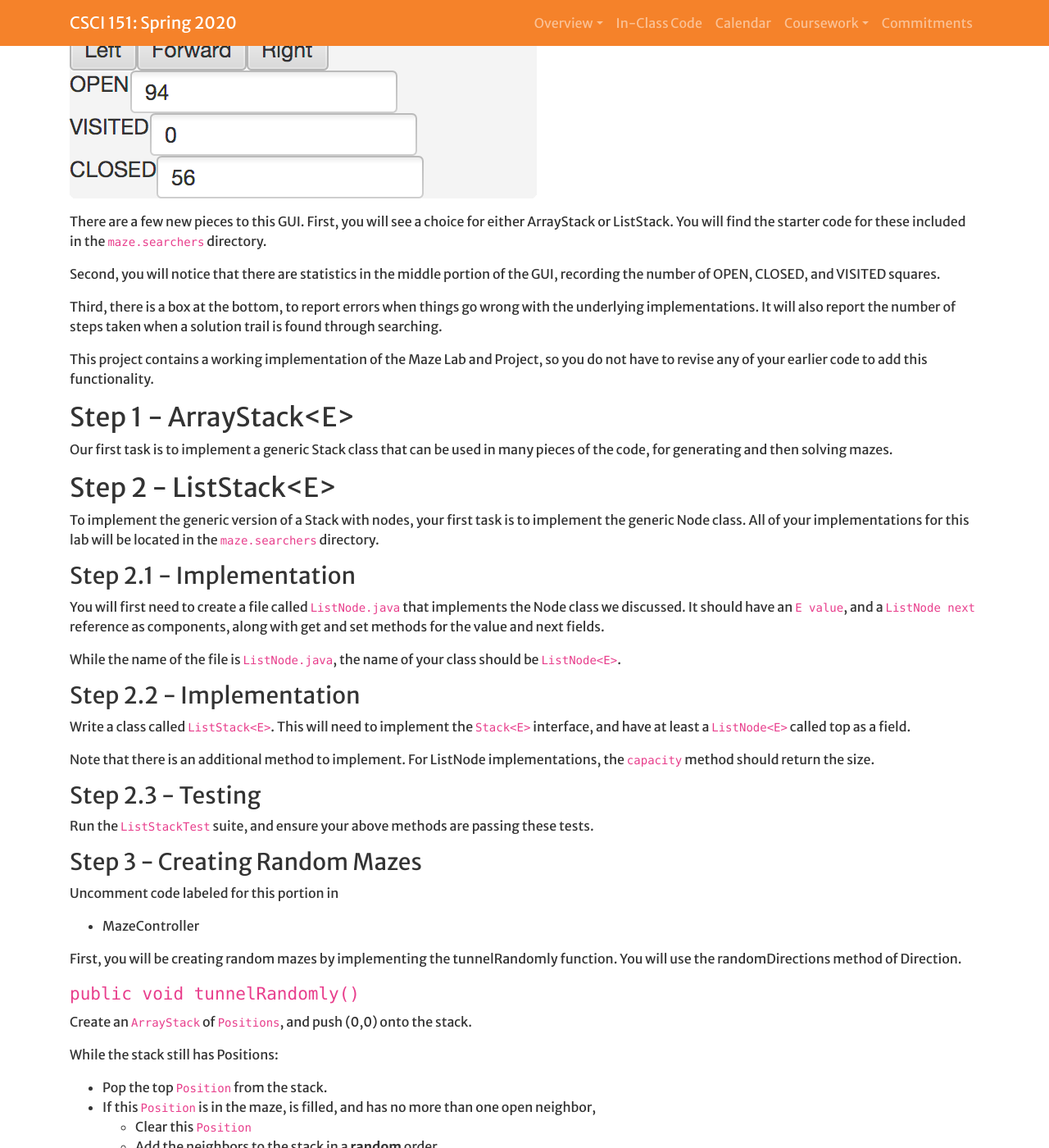
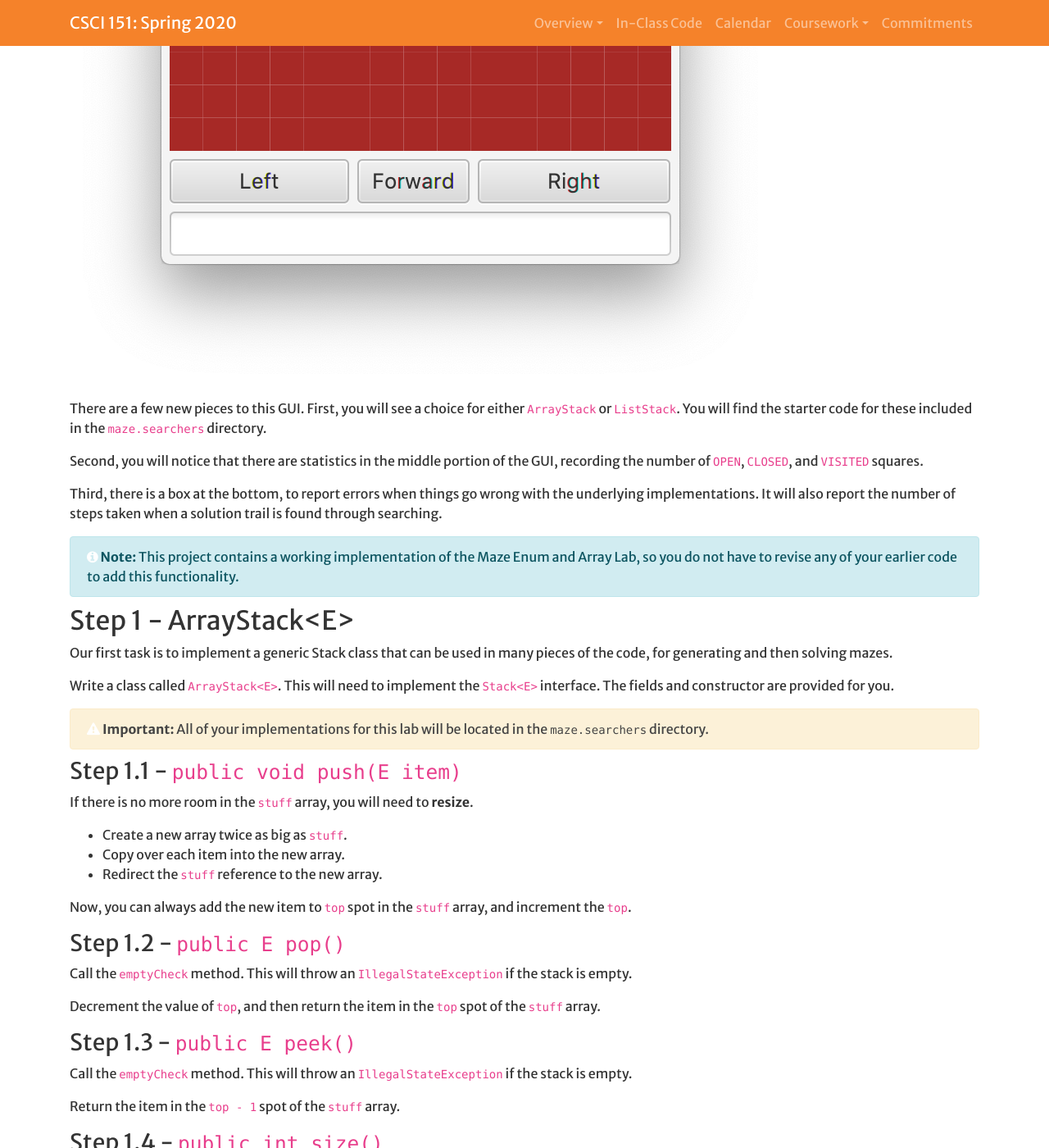
Before and after one commit to Hendrix-CS/csci151, a Jekyll site: the page built from labs/maze-dfs.md, in a window 1280 px wide and 1400 px high, scrolled down 1484 px. Shown: the whole window at 82% size. Built offline with Jekyll 4.4.1, drawn with Linux system fonts in a browser that asks for light colours; a script that is not in the unit is left out; our own code applies the rules of GitHub Pages for plain Markdown files; some of the changed text lies outside the part shown.

Commit message:
Fixing up lab 4

```diff
--- a/labs/maze-dfs.md
+++ b/labs/maze-dfs.md
@@ -7,7 +7,7 @@
 
 ## Overview
 
-In this lab, we will implement generic version of the Queue
+In this lab, we will implement generic version of the Stack
 data type within the context of searching a maze.
 
 ## Materials
@@ -19,7 +19,7 @@
 
 
 1.  Download the [skeleton](../code/maze151dfs.zip) for this project.
-2.  Unpack the code into a new IntelliJ Java project.
+2.  Extract the code, then open the maze151dfs folder in IntelliJ to start a new project.
 
 ## Description
 
@@ -32,60 +32,130 @@
 In this lab, you will create the necessary data structures to search a
 maze in this depth-first search manner.
 
-To start, run the code in MazeApp. After you click on "Randomize", you
+To start, run the code in `MazeApp`. You
 should see the GUI layout here.
 
-![](../assets/images/mazegui7.png)
+![](../assets/images/mazegui5.png){: .img-fluid}
 
 There are a few new pieces to this GUI. First, you will see a
-choice for either ArrayStack or ListStack.
+choice for either `ArrayStack` or `ListStack`.
 You will find the starter code for these included in the
 `maze.searchers` directory.
 
 Second, you will notice that there are statistics in the middle portion
-of the GUI, recording the number of OPEN, CLOSED, and VISITED squares.
+of the GUI, recording the number of `OPEN`, `CLOSED`, and `VISITED` squares.
 
 Third, there is a box at the bottom, to report errors when
 things go wrong with the underlying implementations. It will also report
 the number of steps taken when a solution trail is found through
 searching.
 
-This project contains a working implementation of the Maze Lab and
-Project, so you do not have to revise any of your earlier code to add
-this functionality.
+{% include note.html content="This project contains a working implementation of the Maze
+Enum and Array Lab, so you do not have to revise any of your earlier code to add
+this functionality." %}
 
 ## Step 1 - ArrayStack\<E\>
 
 Our first task is to implement a generic Stack class that can be used in many
 pieces of the code, for generating and then solving mazes.
 
+Write a class called `ArrayStack<E>`. This will need to implement the
+`Stack<E>` interface. The fields and constructor are provided for you.
+
+{% include important.html content="All of your
+implementations for this lab will be located in the `maze.searchers`
+directory." %}
+
+### Step 1.1 - `public void push(E item)`
+
+If there is no more room in the `stuff` array, you will need to **resize**.
+
+* Create a new array twice as big as `stuff`.
+* Copy over each item into the new array.
+* Redirect the `stuff` reference to the new array.
+
+Now, you can always add the new item to `top` spot in the `stuff` array,
+and increment the `top`.
+
+### Step 1.2 - `public E pop()`
+
+Call the `emptyCheck` method. This will throw an `IllegalStateException`
+if the stack is empty.
+
+Decrement the value of `top`, and then return the item in the `top` spot
+of the `stuff` array.
+
+### Step 1.3 - `public E peek()`
+
+Call the `emptyCheck` method. This will throw an `IllegalStateException`
+if the stack is empty.
+
+Return the item in the `top - 1` spot of the `stuff` array.
+
+### Step 1.4 - `public int size()`
+
+Return the number of items in `stuff`.
+
+### Step 1.5 - Testing
+
+Run the `ArrayStackTest` suite, and ensure your above methods are passing
+these tests.
+
 ## Step 2 - ListStack\<E\>
 
 To implement the generic version of a Stack with nodes, your
-first task is to implement the generic Node class. All of your
-implementations for this lab will be located in the `maze.searchers`
-directory.
+first task is to implement the generic `ListNode` class.
 
-### Step 2.1 - Implementation
+### Step 2.1 - ListNode
 
 You will first need to create a file called `ListNode.java` that
 implements the Node class we discussed. It should have an `E value`, and
 a `ListNode next` reference as components, along with get and set
-methods for the value and next fields.
+methods for the value and next fields. You should make two constructors.
+The first brings in and stores only an `E value`, and leaves the `ListNode next` as `null`.
+The second brings in both an `E value`, and a `ListNode next`, storing both.
 
-While the name of the file is `ListNode.java`, the name of your class
-should be `ListNode<E>`.
+{% include note.html content="While the name of the file is `ListNode.java`, the name of your class
+should be `ListNode<E>`." %}
 
 ### Step 2.2 - Implementation
 
 Write a class called `ListStack<E>`. This will need to implement the
-`Stack<E>` interface, and have at least a `ListNode<E>` called top as a
+`Stack<E>` interface, and have at least a `ListNode<E>` called `top` as a
 field.
 
 Note that there is an additional method to implement. For ListNode
 implementations, the `capacity` method should return the size.
 
-### Step 2.3 - Testing
+### Step 2.4 - `public void push(E item)`
+
+Create a new `ListNode` that stores the `item`, and has the current `top`
+as its `next`.
+
+Redirect `top` to reference this new `ListNode`.
+
+### Step 2.5 - `public E pop()`
+
+Call the `emptyCheck` method. This will throw an `IllegalStateException`
+if the stack is empty.
+
+Save the value stored in `top`, and redirect `top` to point to the `next` `ListNode`.
+
+Return the value you stored.
+
+### Step 2.6 - `public E peek()`
+
+Call the `emptyCheck` method. This will throw an `IllegalStateException`
+if the stack is empty.
+
+Return the value stored in the `top` `ListNode`.
+
+### Step 2.7 - `public int size()`
+
+If `top` is `null`, return 0. Otherwise,
+return the number of `ListNode` that are chained from the `top` node.
+
+### Step 2.8 - Testing
 
 Run the `ListStackTest` suite, and ensure your above methods are passing
 these tests.
@@ -97,10 +167,9 @@
 -   MazeController
 
 First, you will be creating random mazes by implementing the
-tunnelRandomly function. You will use the randomDirections method of
-Direction.
+`tunnelRandomly` function in the `Puzzle` class.
 
-#### `public void tunnelRandomly()`
+### Step 3.1 - `public void tunnelRandomly()`
 
 Create an `ArrayStack` of `Positions`, and push (0,0) onto the stack.
 
@@ -111,7 +180,17 @@
     -   Clear this `Position`
     -   Add the neighbors to the stack in a **random** order.
 
-![](../assets/images/mazegui5.png)
+{% include tip.html content="You should
+    use the `randomDirections` method of
+    `Direction` in the code above." %}
+
+
+### Step 4.3 - GUI
+
+Run the GUI to interact with your code and make random mazes. You should
+see mazes similar to the image below.
+
+![](../assets/images/mazegui6.png){: .img-fluid}
 
 ### Step 4 - Solving Mazes
 
@@ -121,19 +200,24 @@
 -   PuzzleTest
 -   MazeController
 
-Finally, you will write an algorithm to solve a maze with the solve
-method.
+A `Trail` is another recursive data structure, similar to a `ListNode`. The
+two fields of a `Trail` are a `Position`, denoting the `end` of the trail, and
+a link to another `Trail` called `prev`, which is a record of how you
+arrived at the current `Trail`. For the first step of a `Trail`, the `prev` is
+left as `null`.
 
-#### `public Trail solve()`
+In this step, you will use `Trails` to write an algorithm in the
+`Puzzle` class that solves a maze using depth-first search (DFS).
+
+### Step 4.1 - `public Trail solve(Stack<Trail> solver)`
 
 If there is no `Explorer` in the maze or no goal in the maze, then return
 `null`.
 
-Push the `Trail` starting at the `Explorer`'s
+Otherwise, push a new `Trail` starting at the `Explorer`'s
 position onto the `solver` stack.
 
-While the stack still has potential `Trails`, and you have not reached the
-goal:
+While the stack still has potential `Trails`:
 
 -   Pop the top `Trail` from the stack.
 -   If the `Trail` end is the goal `Position`, return this `Trail`
@@ -144,12 +228,32 @@
 
 If you empty the stack and have still not found the goal, then return `null`.
 
+### Step 4.2 - Testing
+
+Run the `PuzzleTest` suite, and ensure your above methods are passing
+these tests.
+
+### Step 4.3 - GUI
+
+Run the GUI to interact with your code. When you <kbd>Randomize</kbd> to
+create a random maze, add an `Explorer` and goal,
+and then click the <kbd>Solve</kbd> button, you should see something
+similar to the following image.
+
+![](../assets/images/mazegui7.png){: .img-fluid}
+
+## Step 5 - Evaluation
+
+Create 10 mazes of size 30x30 and record the number of visited nodes as a
+percentage of the total number of open spaces in the initial maze. Also,
+record the number of steps used by your solver.
+You can choose either implementation for each data type.
 
 ## What to Hand In
 
-Submit your Maze.java, Puzzle.java, ArrayStack.java, ListNode.java, and
-ListStack.java
-implementations, along with any additional files you created for your
+Submit your `Maze.java`, `Puzzle.java`, `ArrayStack.java`, `ListNode.java`, and
+`ListStack.java`
+implementations, along with your evaluation document and any additional files you created for your
 implementations.
 
 ## Grading
@@ -157,15 +261,5 @@
 * To earn a 8, complete Step 1
 * To earn a 13, do the above and Step 2
 * To earn a 16, do the above and Step 3
-* To earn a 20, do the above and Step 4
-
-
-  Cumulative Progress                                                              Points Earned
-  -------------------------------------------------------------------------------- ---------------
-  Step 1                                                                           8
-  Step 2                                                                           10
-  Step 3                                                                           13
-  Step 4                                                                           15
-  Step 5                                                                           17
-  Step 6                                                                           19
-  Finish all six steps and submit a screenshot of a 20x20 maze you have created.   20
+* To earn a 18, do the above and Step 4
+* To earn a 20, do the above and Step 5
```
Also changed, not shown: labs/maze-enums.md (+1 -1 lines), assets/images/mazegui5.png, assets/images/mazegui6.png (added), assets/images/mazegui7.png.
